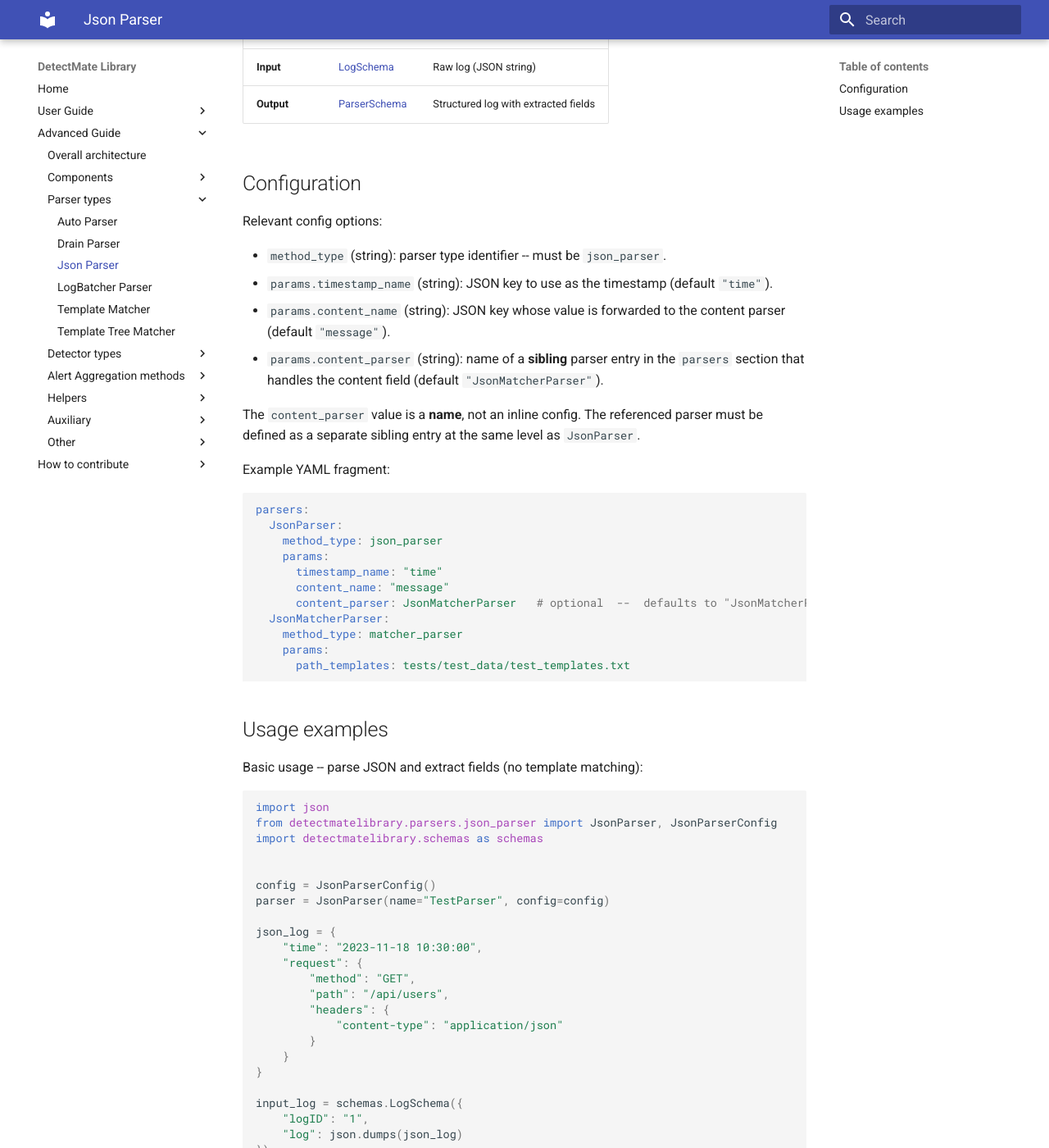
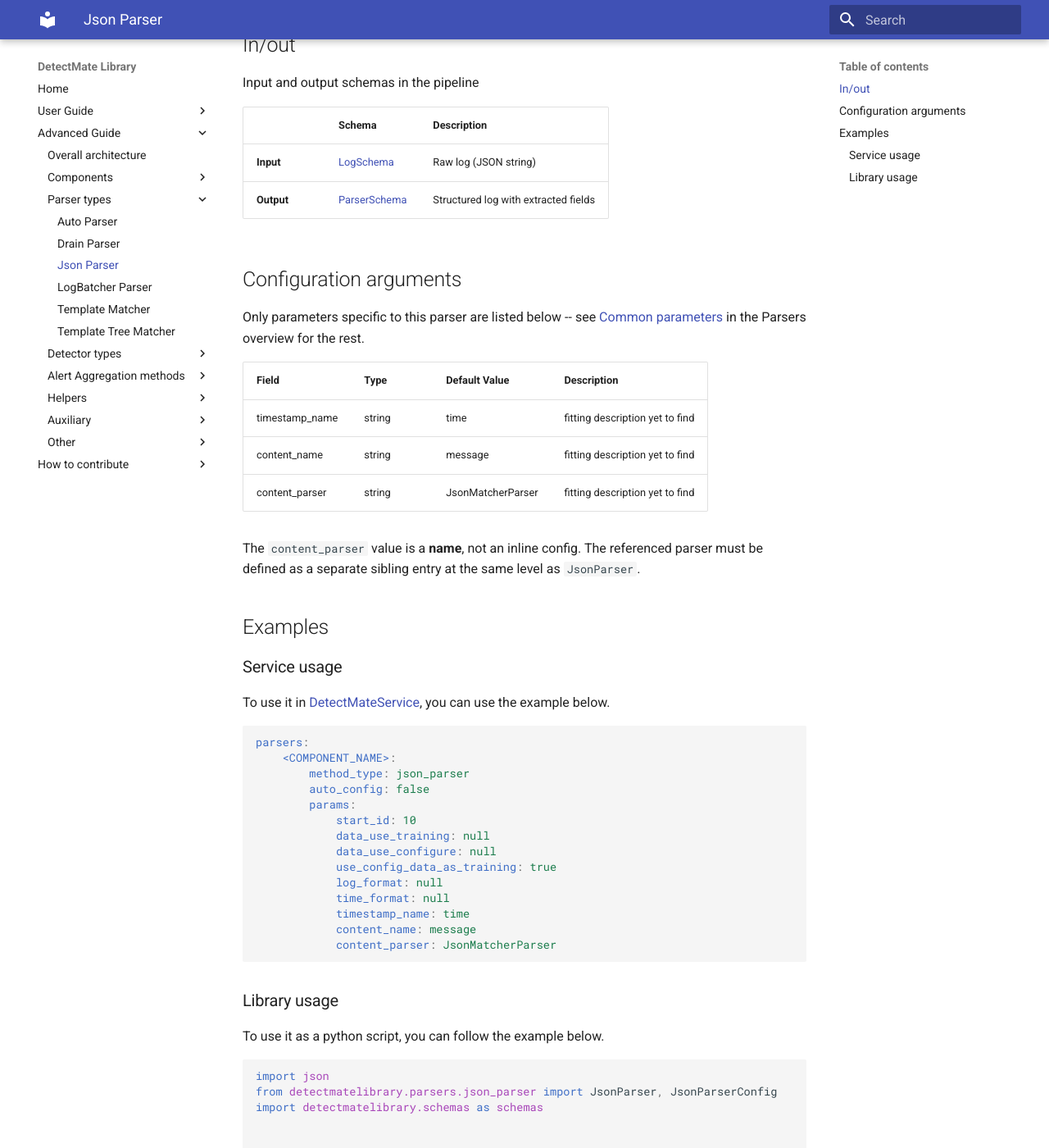
Before and after one commit to ait-detectmate/DetectMateLibrary, an MkDocs documentation site: the page built from docs/parsers/json_parser.md, in a window 1280 px wide and 1400 px high, scrolled down 259 px. Shown: the whole window at 82% size. Built offline with MkDocs 1.6.1 and Material for MkDocs 9.7.7, drawn with Linux system fonts in a browser that asks for light colours.

Commit message:
update json parser with the automated config args getting function for the documentation

````diff
--- a/docs/parsers/json_parser.md
+++ b/docs/parsers/json_parser.md
@@ -1,43 +1,57 @@
 # JSON Parser
 
 Extracts structured information from JSON-formatted logs. Optionally delegates parsing of a specific JSON field (the "content") to a sibling Template Matcher parser. Nested JSON objects are always flattened to dot-separated keys in `logFormatVariables`.
+
+## In/out
+
+Input and output schemas in the pipeline
 
 |            | Schema                     | Description        |
 |------------|----------------------------|--------------------|
 | **Input**  | [LogSchema](../schemas.md) | Raw log (JSON string) |
 | **Output** | [ParserSchema](../schemas.md) | Structured log with extracted fields |
 
-## Configuration
+## Configuration arguments
 
-Relevant config options:
+Only parameters specific to this parser are listed below -- see [Common parameters](../parsers.md#common-parameters-all-parsers) in the Parsers overview for the rest.
 
-- `method_type` (string): parser type identifier  --  must be `json_parser`.
-- `params.timestamp_name` (string): JSON key to use as the timestamp (default `"time"`).
-- `params.content_name` (string): JSON key whose value is forwarded to the content parser (default `"message"`).
-- `params.content_parser` (string): name of a **sibling** parser entry in the `parsers` section that handles the content field (default `"JsonMatcherParser"`).
+<!-- Start arguments -->
+| Field  | Type  | Default Value| Description|
+|-------|------|-----|---|
+|timestamp_name|string|time|fitting description yet to find|
+|content_name|string|message|fitting description yet to find|
+|content_parser|string|JsonMatcherParser|fitting description yet to find|
+<!-- End arguments -->
 
 The `content_parser` value is a **name**, not an inline config. The referenced parser must be defined as a separate sibling entry at the same level as `JsonParser`.
 
-Example YAML fragment:
+## Examples
+### Service usage
 
+To use it in [DetectMateService](https://github.com/ait-detectmate/DetectMateService), you can use the example below.
+
+<!-- Start config -->
 ```yaml
 parsers:
-  JsonParser:
-    method_type: json_parser
-    params:
-      timestamp_name: "time"
-      content_name: "message"
-      content_parser: JsonMatcherParser   # optional  --  defaults to "JsonMatcherParser"
-  JsonMatcherParser:
-    method_type: matcher_parser
-    params:
-      path_templates: tests/test_data/test_templates.txt
+    <COMPONENT_NAME>:
+        method_type: json_parser
+        auto_config: false
+        params:
+            start_id: 10
+            data_use_training: null
+            data_use_configure: null
+            use_config_data_as_training: true
+            log_format: null
+            time_format: null
+            timestamp_name: time
+            content_name: message
+            content_parser: JsonMatcherParser
 ```
+<!-- End config -->
 
 
-## Usage examples
-
-Basic usage  --  parse JSON and extract fields (no template matching):
+### Library usage
+To use it as a python script, you can follow the example below.
 
 ```python
 --8<-- "docs/examples/parsers/json_parser.py:basic"
````
Also changed, not shown: 1 other file.
